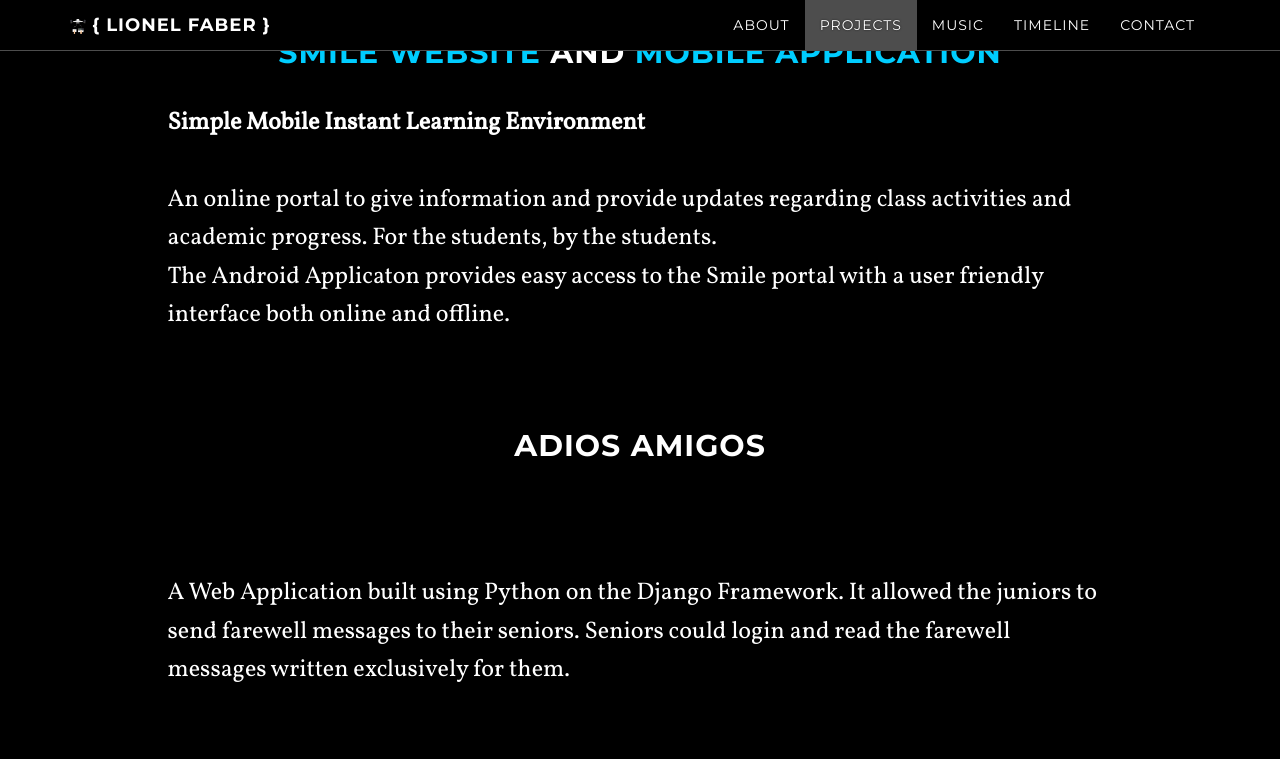
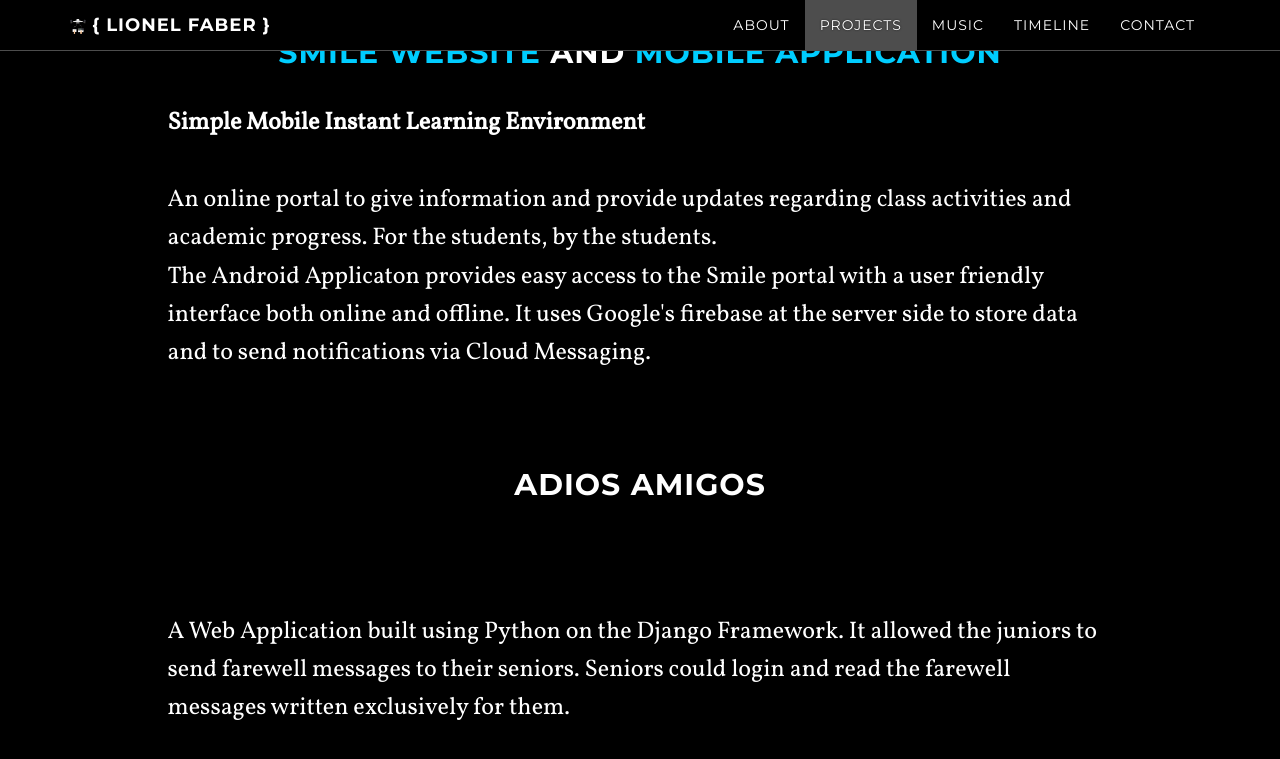
Before and after one commit to lionel-faber/lionel1704.github.io, a Jekyll site: the page built from index.html, in a window 1280 px wide and 900 px high, scrolled down 2135 px. Shown: the top 759 px of the window. Built offline with Jekyll 4.4.1, drawn with Linux system fonts in a browser that asks for light colours; nearby versions of some CDN libraries; the list of posts is cut into pages by our own code.

Commit message:
added firebase

```diff
--- a/_includes/projects.html
+++ b/_includes/projects.html
@@ -10,7 +10,7 @@
         <br><br><br><h2><strong> <a href="https://https://sjit-it-batch14-18.github.io/onlinenotes/site/index.html">Smile Website</a> and <a href="https://github.com/lionel1704/SmileMobileApp">Mobile Application</a></strong></h2>
 
 <p style="text-align: left;"><font size = "5px" style = "font-family: 'Vollkorn', serif;"><b>Simple Mobile Instant Learning Environment</b><br><br>An online portal to give information and provide updates regarding class activities and academic progress. For the students, by the students.<br>
-The Android Applicaton provides easy access to the Smile portal with a user friendly interface both online and offline.</font></p>
+The Android Applicaton provides easy access to the Smile portal with a user friendly interface both online and offline. It uses Google's firebase at the server side to store data and to send notifications via Cloud Messaging.</font></p>
 
 <br><br><br><h2><strong>Adios Amigos</strong></h2>
 <p style="text-align: left;"><font size = "5px" style = "font-family: 'Vollkorn', serif;"><br><br>A Web Application built using Python on the Django Framework. It allowed the juniors to send farewell messages to their seniors. Seniors could login and read the farewell messages written exclusively for them.</font></p>
```
